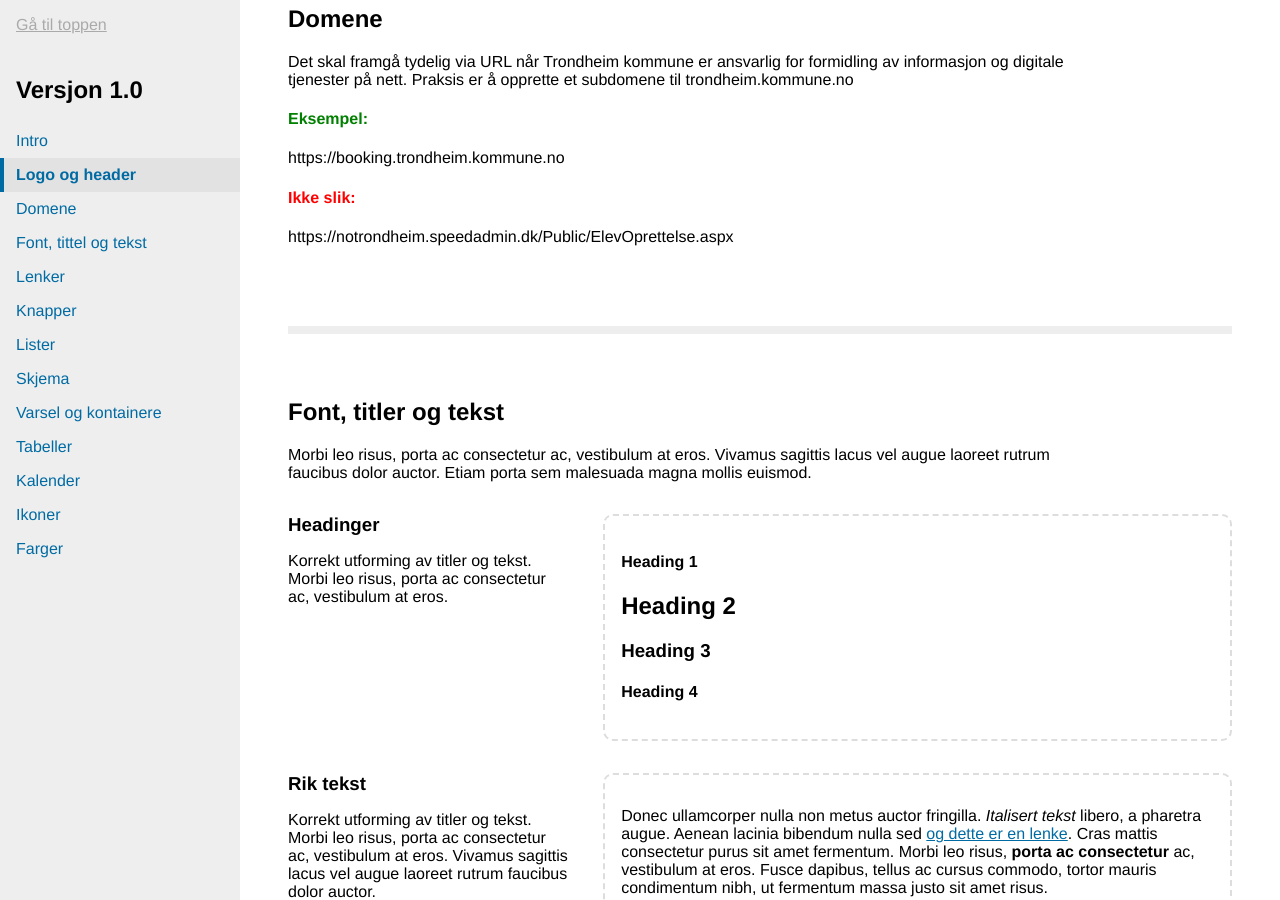
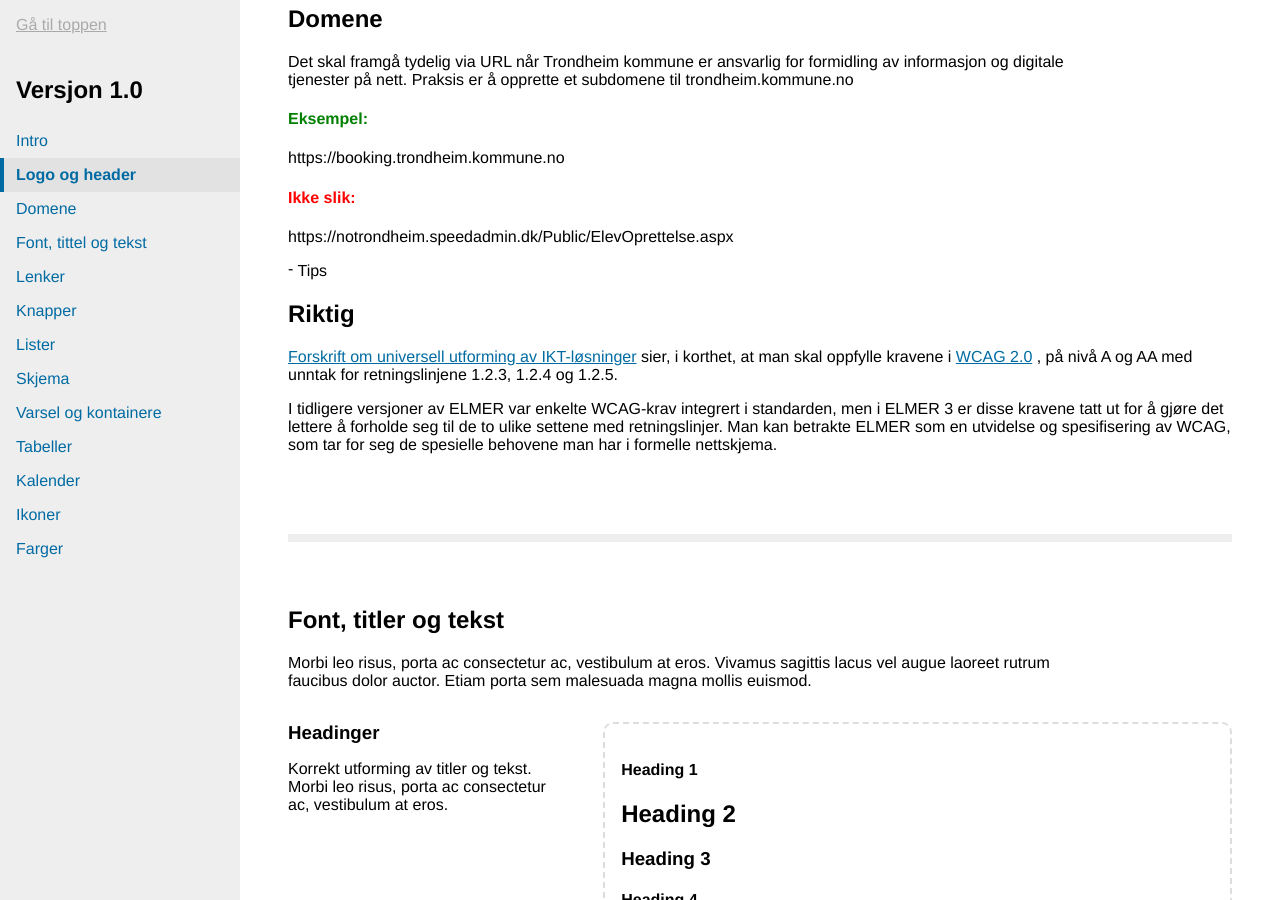
Before and after one commit to rskjonbe/styleguide, a Jekyll site: the page built from versjon/1.0/index.html, in a window 1280 px wide and 900 px high, scrolled down 699 px. Built offline with Jekyll 4.4.1, drawn with Linux system fonts in a browser that asks for light colours.

Commit message:
slenger inn noe toggle-kode

```diff
--- a/versjon/1.0/domene.html
+++ b/versjon/1.0/domene.html
@@ -8,3 +8,22 @@
 		<h4 style="color:red">Ikke slik:</h4>
 		<p>https://notrondheim.speedadmin.dk/Public/ElevOprettelse.aspx</p>
 	</p>
+	<span class="toggle">
+<span style="position:relative;top:-.1em">-</span>
+</span>
+Tips
+</a>
+<div class="entry-content" style="display: block;">
+<div class="dobbelart">
+<h2>Riktig</h2>
+<div class="riktig">
+<p>
+<a href="http://www.lovdata.no/cgi-wift/ldles?ltdoc=/for/ff-20130621-0732.html">Forskrift om universell utforming av IKT-løsninger</a>
+sier, i korthet, at man skal oppfylle kravene i
+<a href="http://www.w3.org/Translations/WCAG20-no/">WCAG 2.0</a>
+, på nivå A og AA med unntak for retningslinjene 1.2.3, 1.2.4 og 1.2.5.
+</p>
+<p>I tidligere versjoner av ELMER var enkelte WCAG-krav integrert i standarden, men i ELMER 3 er disse kravene tatt ut for å gjøre det lettere å forholde seg til de to ulike settene med retningslinjer. Man kan betrakte ELMER som en utvidelse og spesifisering av WCAG, som tar for seg de spesielle behovene man har i formelle nettskjema.</p>
+</div>
+</div>
+</div>
```
